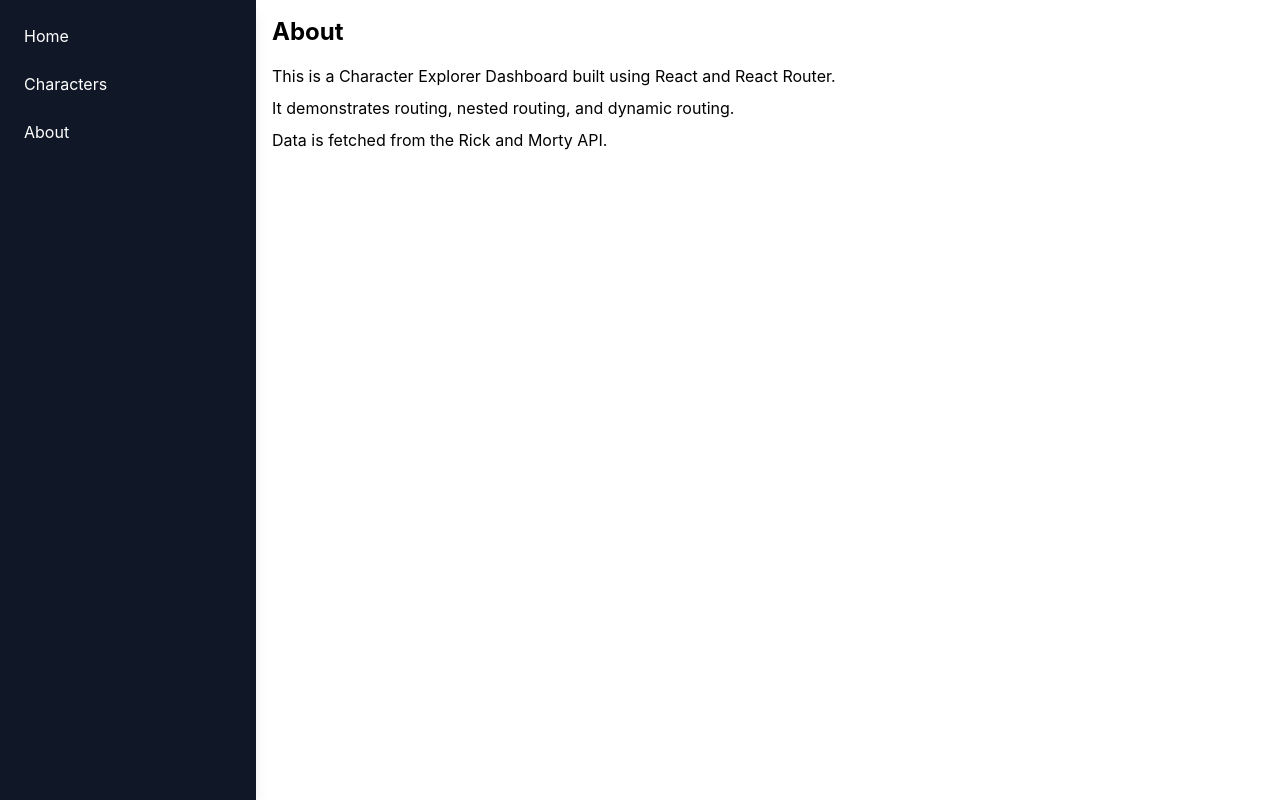
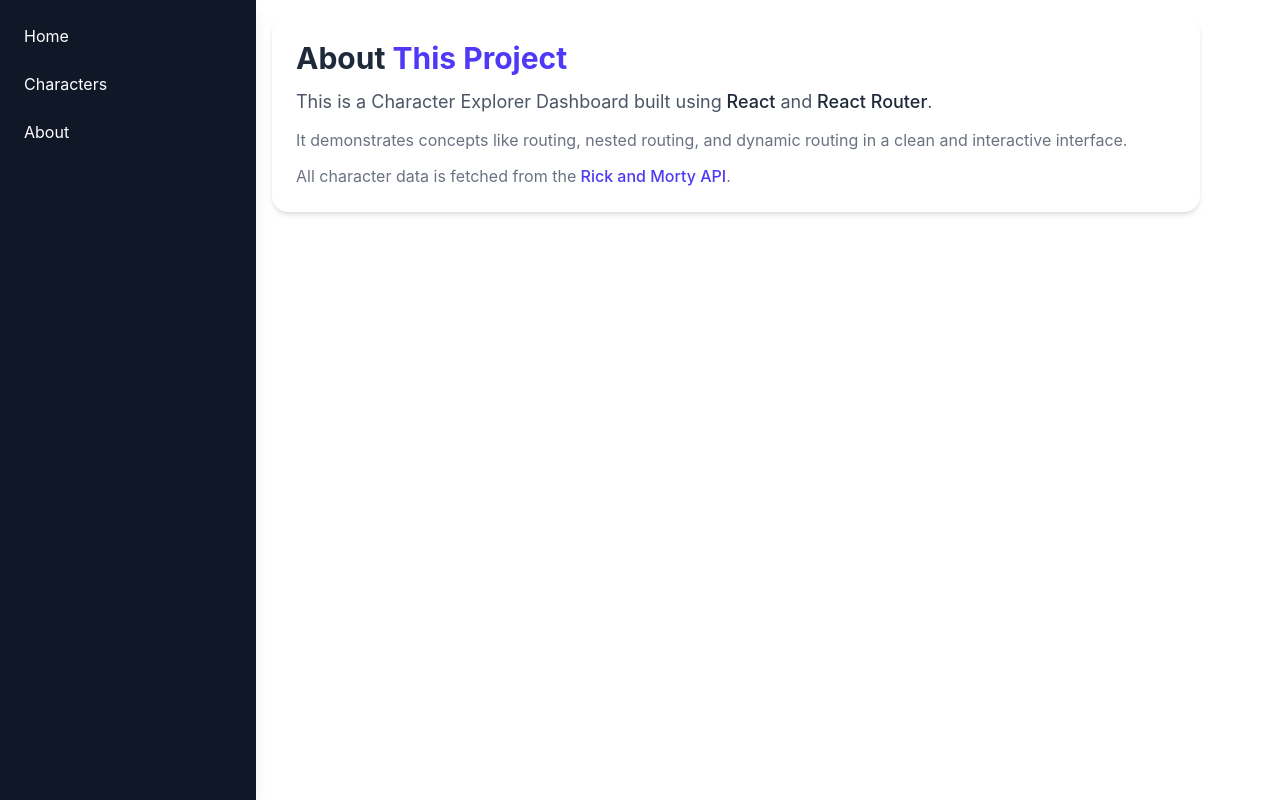
Before and after one commit to maxmillan45/routing-project, a React (Vite) app: page /dashboard/about in a window 1280 px wide. Built offline with nearby package versions, Linux system fonts and the light colour scheme.

Commit message:
Add  About page with layout and content for improved clarity and presentation

```diff
--- a/src/pages/About.jsx
+++ b/src/pages/About.jsx
@@ -2,21 +2,27 @@
 
 function About() {
   return (
-    <div>
-      <h1 className="text-2xl font-bold mb-4">About</h1>
+   <div className="bg-white rounded-2xl shadow-md p-6">
+  <h1 className="text-3xl font-bold text-gray-800 mb-3">
+    About <span className="text-indigo-600">This Project</span>
+  </h1>
 
-      <p>
-        This is a Character Explorer Dashboard built using React and React Router.
-      </p>
+  <p className="text-gray-600 text-lg">
+    This is a Character Explorer Dashboard built using
+    <span className="font-medium text-gray-800"> React</span> and
+    <span className="font-medium text-gray-800"> React Router</span>.
+  </p>
 
-      <p className="mt-2">
-        It demonstrates routing, nested routing, and dynamic routing.
-      </p>
+  <p className="mt-3 text-gray-500">
+    It demonstrates concepts like routing, nested routing, and dynamic routing
+    in a clean and interactive interface.
+  </p>
 
-      <p className="mt-2">
-        Data is fetched from the Rick and Morty API.
-      </p>
-    </div>
+  <p className="mt-3 text-gray-500">
+    All character data is fetched from the
+    <span className="text-indigo-600 font-medium"> Rick and Morty API</span>.
+  </p>
+</div>
   );
 }
 
```
